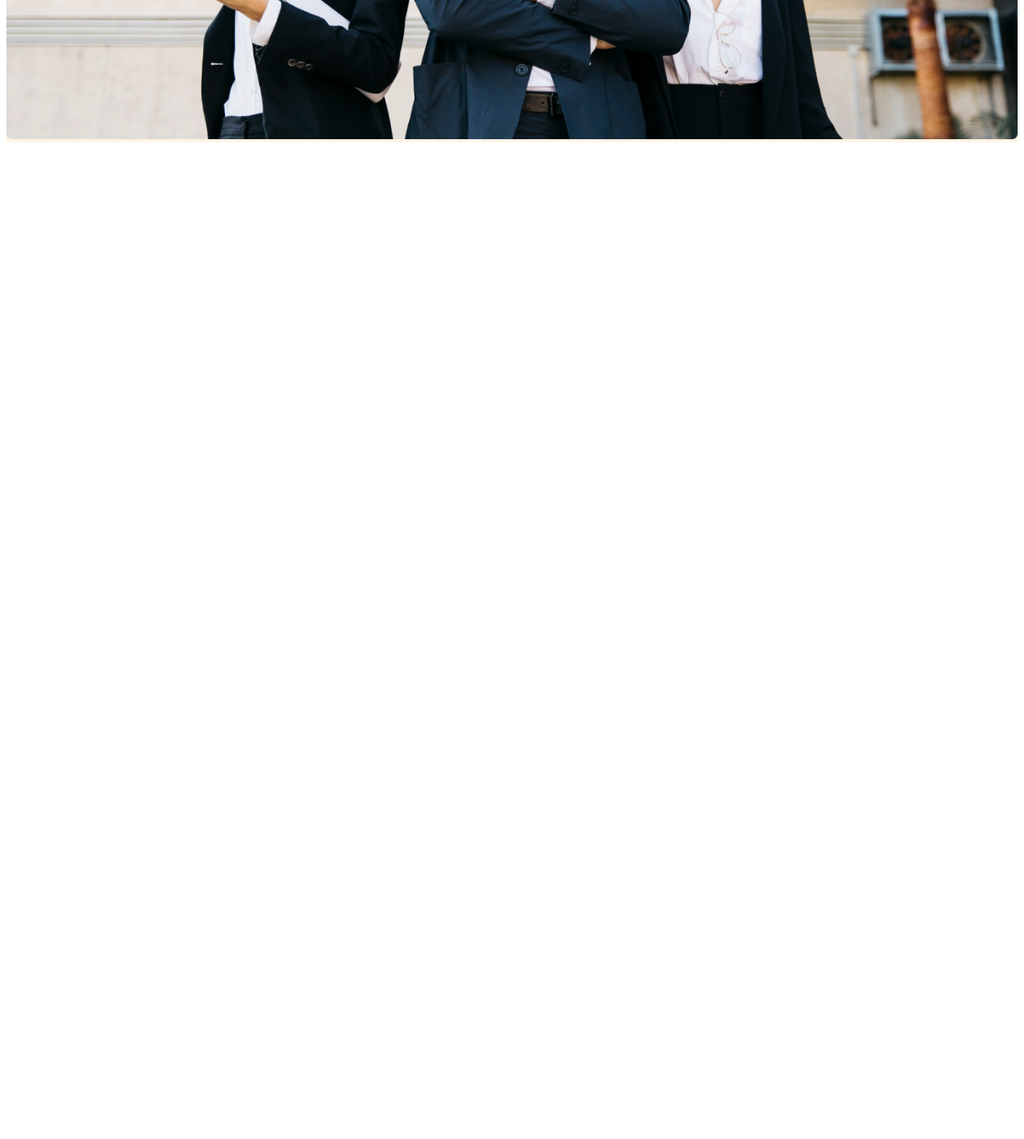
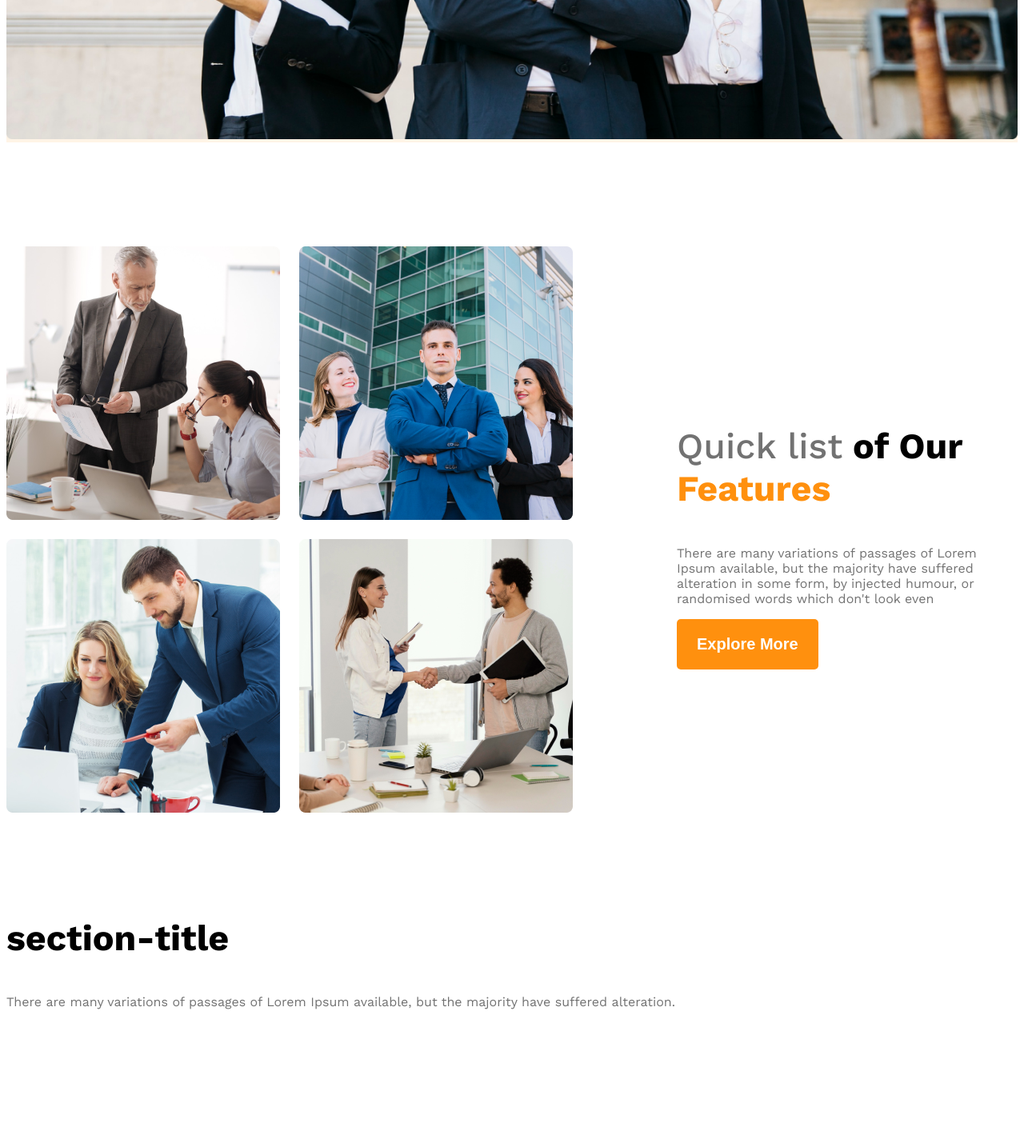
Before and after one commit to raihan-naime/g3-architects-resources, a plain HTML site: page index.html in a window 1280 px wide. Shown: the part 981-2405 px from the top of the page at 80% size. Before the commit the page ends 1167 px from the top, so only its background shows below. Drawn offline with nearby package versions, Linux system fonts and the light colour scheme.

Commit message:
added some facts structure

```diff
--- a/index.html
+++ b/index.html
@@ -35,6 +35,59 @@
             <img class="banner-image" src="./images/banner.png" alt="">
         </div>
     </header>
+
+    <main>
+
+        <!-- teams section starts -->
+        <section class="teams flex">
+            <div class="team-img-container">
+                <img src="./images/team1.png" alt="Two architect discusing about design">
+                <img src="./images/team2.png" alt="Two architect discusing about design">
+                <img src="./images/team3.png" alt="Two architect discusing about design">
+                <img src="./images/team4.png" alt="Two architect discusing about design">
+            </div>
+            <div class="our-features">
+                <h3 class="section-title"><span id="quick-list" class="text-light-gray">Quick list</span> <span id="of-our">of Our</span> <span class="text-primary" id="Features">Features</span></h3>
+                <p class="feature-description text-light-gray">There are many variations of passages of Lorem Ipsum available, but the majority have suffered alteration in some form, by injected humour, or randomised words which don't look even</p>
+                <button class="btn-primary">Explore More</button>
+            </div>
+        </section>
+
+        <!-- features will enjoy -->
+         <section>
+
+         </section>
+
+         <!-- some facts -->
+          <section class="some-facts">
+            <h3 class="section-title">section-title</h3>
+            <p class="text-light-gray">There are many variations of passages of Lorem Ipsum available, but the majority have suffered alteration.</p>
+
+            <div class="facts-container">
+                <!-- .fact*4>img.fact-icon+h4.fact-number+h5.fact-name -->
+                 <div class="fact">
+                    <img src="" alt="" class="fact-icon">
+                    <h4 class="fact-number"></h4>
+                    <h5 class="fact-name"></h5>
+                 </div>
+                 <div class="fact">
+                    <img src="" alt="" class="fact-icon">
+                    <h4 class="fact-number"></h4>
+                    <h5 class="fact-name"></h5>
+                 </div>
+                 <div class="fact">
+                    <img src="" alt="" class="fact-icon">
+                    <h4 class="fact-number"></h4>
+                    <h5 class="fact-name"></h5>
+                 </div>
+                 <div class="fact">
+                    <img src="" alt="" class="fact-icon">
+                    <h4 class="fact-number"></h4>
+                    <h5 class="fact-name"></h5>
+                 </div>
+            </div>
+          </section>
+    </main>
 </body>
 
 </html>
--- a/styles/architect.css
+++ b/styles/architect.css
@@ -13,6 +13,10 @@
 /* shared styles */
 .flex{
     display: flex;
+}
+
+.text-primary{
+    color: #FF900E;
 }
 
 /* dark 02 */
@@ -39,8 +43,19 @@
     border-radius: 5px;
 }
 
+main{
+    max-width: 1440px;
+    margin: 0 auto;
+}
 
+main > section {
+    margin-top: 130px;
+}
 
+.section-title{
+    font-size: 2.8rem;
+    font-weight: 700;
+}
 
 
 
@@ -87,11 +102,51 @@
 }
 
 
+/* team and features related styles */
+.teams{
+    align-items: center;
+}
+
+.team-img-container{
+    display: grid;
+    grid-template-columns: repeat(2, 1fr);
+    gap: 24px;
+}
+
+.our-features{
+    margin-left: 130px;
+    max-width: 530px;
+}
+
+#quick-list{
+    font-weight: 500;
+}
+
 
 
 /* responsive media query */
 @media screen and (max-width: 576px) {
-    .navbar, .nav-links{
+    .navbar,
+    .nav-links,
+    .teams{
         flex-direction: column;
     }
+    .team-img-container{
+        grid-template-columns: repeat(1, 1fr);
+    }
+    .our-features{
+    margin-left: 20px;
 }
+
+}
+
+
+/* medium size styles */
+@media screen and (min-width: 576px) and  (max-width: 992px) {
+    .teams{
+        flex-direction: column;
+    }
+    .our-features{
+        margin: 50px auto;
+    }
+}
```
